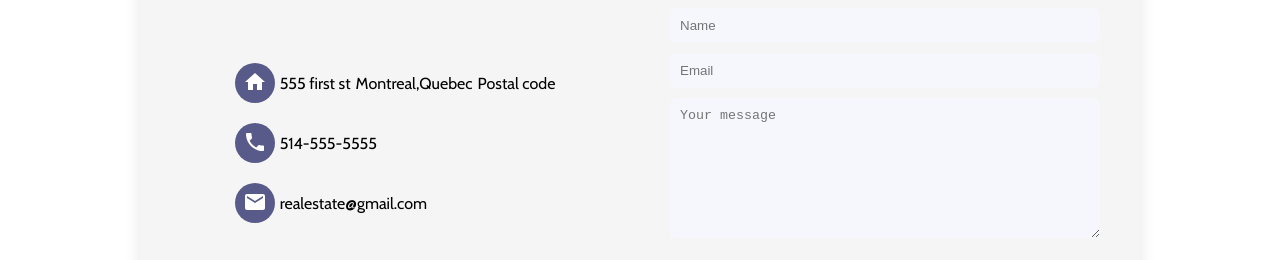
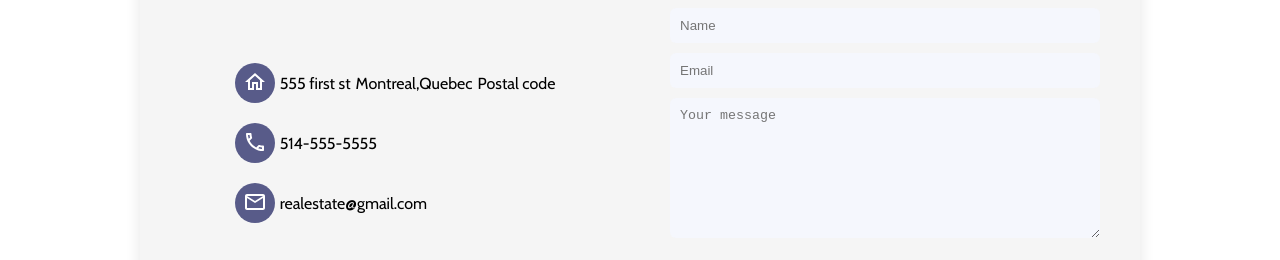
Before and after one commit to EvanWCC86/portfolio, a React (Create React App) app: page /contact in a window 1280 px wide. Shown: the part 267-527 px from the top of the page. Built offline with nearby package versions, Linux system fonts and the light colour scheme; a web font is replaced by a local one.

Commit message:
fix again

```diff
--- a/src/pages/ContactPage.js
+++ b/src/pages/ContactPage.js
@@ -1,8 +1,11 @@
 import React from 'react'
 import ContactForm from '../components/ContactForm'
-import PhoneIcon from '@mui/icons-material/Phone';
-import EmailIcon from '@mui/icons-material/Email';
-import HomeIcon from '@mui/icons-material/Home';
+// import PhoneIcon from '@mui/icons-material/Phone';
+// import EmailIcon from '@mui/icons-material/Email';
+// import HomeIcon from '@mui/icons-material/Home';
+import PhoneOutlinedIcon from '@material-ui/icons/PhoneOutlined';
+import EmailOutlinedIcon from '@material-ui/icons/EmailOutlined';
+import HomeOutlinedIcon from '@material-ui/icons/HomeOutlined';
 
 const ContactPage = () => {
     return (
@@ -10,7 +13,7 @@ const ContactPage = () => {
             <div className="contact_container">
                 <div className="contact-info">
                     <div className="infoItem">
-                        <button><HomeIcon /></button>
+                        <button><HomeOutlinedIcon /></button>
                         <div>
                             <span>555 first st</span>
                             <span>Montreal,Quebec</span>
@@ -18,11 +21,11 @@ const ContactPage = () => {
                         </div>
                     </div>
                     <div className="infoItem">
-                        <button><PhoneIcon /></button>
+                        <button><PhoneOutlinedIcon /></button>
                         <span>514-555-5555</span>
                     </div>
                     <div className="infoItem">
-                        <button><EmailIcon /></button>
+                        <button><EmailOutlinedIcon /></button>
                         <span>realestate@gmail.com</span>
                     </div>
                 </div>
```
